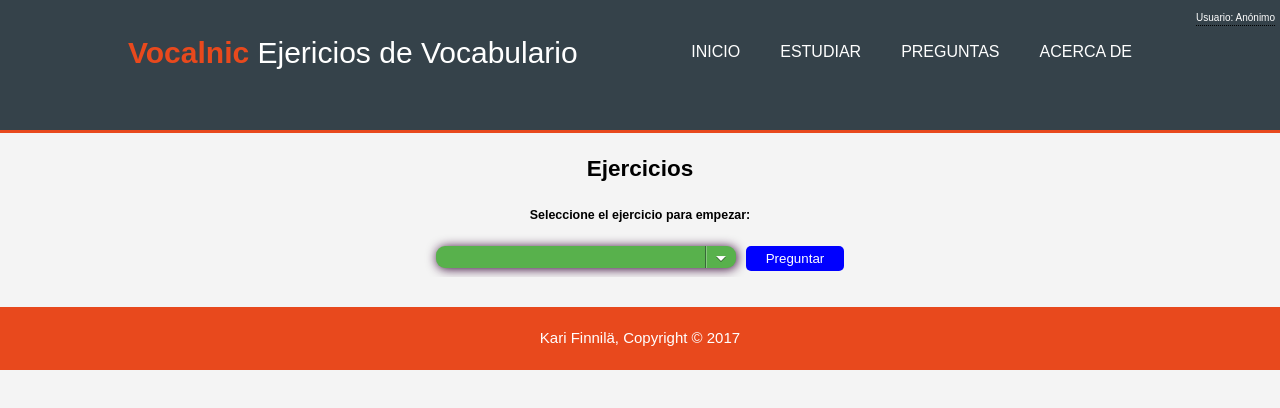
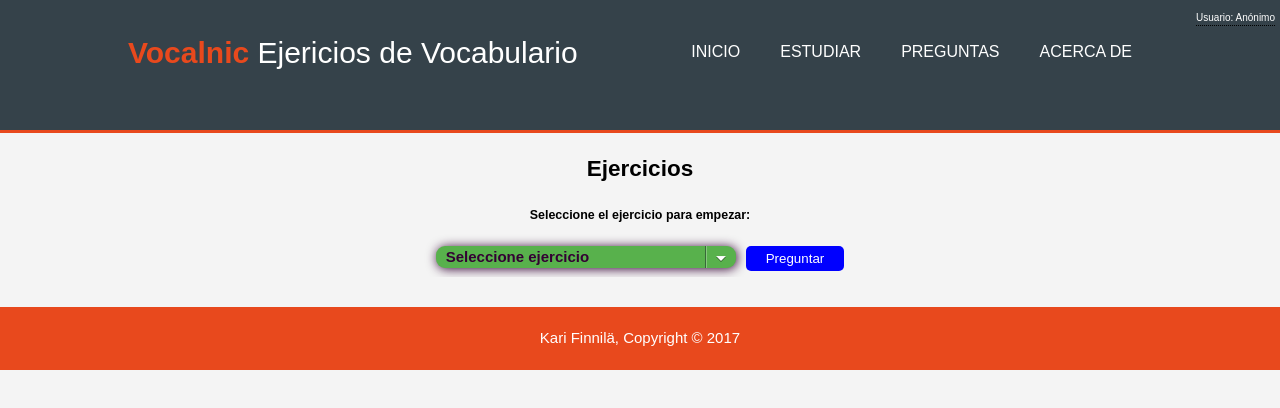
Before and after one commit to kfinnila/voca-cli, an Angular app: page /exercise in a window 1280 px wide. Shown: the top 408 px of the page. Built offline with nearby package versions, Linux system fonts and the light colour scheme.

Commit message:
Fix: combobox default

```diff
--- a/src/app/exercise/exercise/exercise.component.html
+++ b/src/app/exercise/exercise/exercise.component.html
@@ -1,24 +1,23 @@
 <div class="container">
 
     <h2>Ejercicios</h2>
-    <div *ngIf="!exerciseId" class="container2">
+    <div *ngIf="exerciseId===0" class="container2">
       <h5>Seleccione el ejercicio para empezar:</h5>
     </div>
     <div class="container2">
         <div class="sel-container">
           <div class="select-box">
 
-              <select [(ngModel)]="exercise" (ngModelChange)="showWordList(exercise.id)" >
-                <option value="" disabled>Seleccione ejercicio</option>
-                <option *ngFor="let exercise of exercises" [ngValue]="exercise">
+              <select [(ngModel)]="exerciseId" (ngModelChange)="showWordList(exerciseId)" >
+                <option value="0" disabled>Seleccione ejercicio</option>
+                <option *ngFor="let exercise of exercises" [ngValue]="exercise.id">
                   {{ exercise.name }}
                 </option>
               </select>
 
           </div>
 
-
-        <button (click)="gotoQuestion(exercise)" class="button_1">Preguntar</button>
+        <button (click)="gotoQuestion(exerciseId)" class="button_1">Preguntar</button>
         </div>
     </div>
 
--- a/src/app/exercise/exercise/exercise.component.ts
+++ b/src/app/exercise/exercise/exercise.component.ts
@@ -13,7 +13,8 @@ import { WordListComponent } from './study/word-list/word-list.component';
 export class ExerciseComponent implements OnInit {
   exercises: Exercise[];
   selectedExercise: Exercise;
-  exerciseId: number;
+  exerciseId: number = 0;
+  exercise: Exercise;
 
   constructor(
     private exerciseService: ExerciseService,
@@ -28,9 +29,12 @@ export class ExerciseComponent implements OnInit {
     this.exerciseService.getExcercises().then(e => this.exercises = e);
   }
 
-  gotoQuestion(exercise: Exercise) {
-    this.selectedExercise = exercise;
-    this.router.navigate(['/question', this.selectedExercise.id]);
+  //gotoQuestion(exercise: Exercise) {
+  gotoQuestion(exerciseId: number) {
+    console.log("exerciseId: " + exerciseId);
+    //this.selectedExercise = exercise;
+    //this.router.navigate(['/question', this.selectedExercise.id]);
+    this.router.navigate(['/question', exerciseId]);
   }
 
   showWordList(exerciseId: number) {
--- a/src/app/exercise/question/question.component.html
+++ b/src/app/exercise/question/question.component.html
@@ -7,7 +7,7 @@
     <div class="sel-container">
       <div class="select-box">
         <select [(ngModel)]="exerciseId" (ngModelChange)="getExercise()" >
-          <option value="" disabled>Seleccione ejercicio</option>
+          <option value="0" disabled>Seleccione ejercicio</option>
           <option *ngFor="let exercise of exercises" [ngValue]="exercise.id">
             {{ exercise.name }}
           </option>
--- a/src/app/exercise/question/question.component.ts
+++ b/src/app/exercise/question/question.component.ts
@@ -18,6 +18,7 @@ export class QuestionComponent implements OnInit {
   exercise: Exercise;
   exercises: Exercise[];
   questions: Question[];
+
 
   selectedQuestion: Question;
   answerWord: string;
@@ -40,6 +41,9 @@ export class QuestionComponent implements OnInit {
     this.route.params
       .subscribe((p: Params) => this.exerciseId = +p['id']);
     console.log('param:' + this.exerciseId);
+    if (isNaN(this.exerciseId)) {
+      this.exerciseId = 0;
+    }
     this.getExercises();
     if (this.exerciseId) {
       this.getExercise();
--- a/src/app/home/home.component.html
+++ b/src/app/home/home.component.html
@@ -10,19 +10,19 @@
   <div class="container">
     <div class="box">
       <img src="./assets/img/study2.png">
-      <h3><a href="./exercise">Estudiar</a></h3>
+      <h3><a routerLink="/exercise">Estudiar</a></h3>
       <p>En esta sección puede estudiar el vocabulario de varias listas temáticas.</p>
     </div>
     <div class="box">
       <img src="./assets/img/test.gif">
-      <h3><a href="./question">Preguntas</a></h3>
+      <h3><a routerLink="/question">Preguntas</a></h3>
       <p>Ejercicios con preguntas simples o selección multiple</p>
     </div>
     <div class="box">
       <img src="./assets/img/news.png">
       <h3>Novedades</h3>
       <p>Recientemente agregamos el vocabulario de
-        <a href="./question/1"> Verbos 1</a></p>
+        <a routerLink="/question/1"> Verbos 1</a></p>
     </div>
   </div>
 </section>
```
Also changed, not shown: 1 other file (tests, documents, lock files or other folders).
